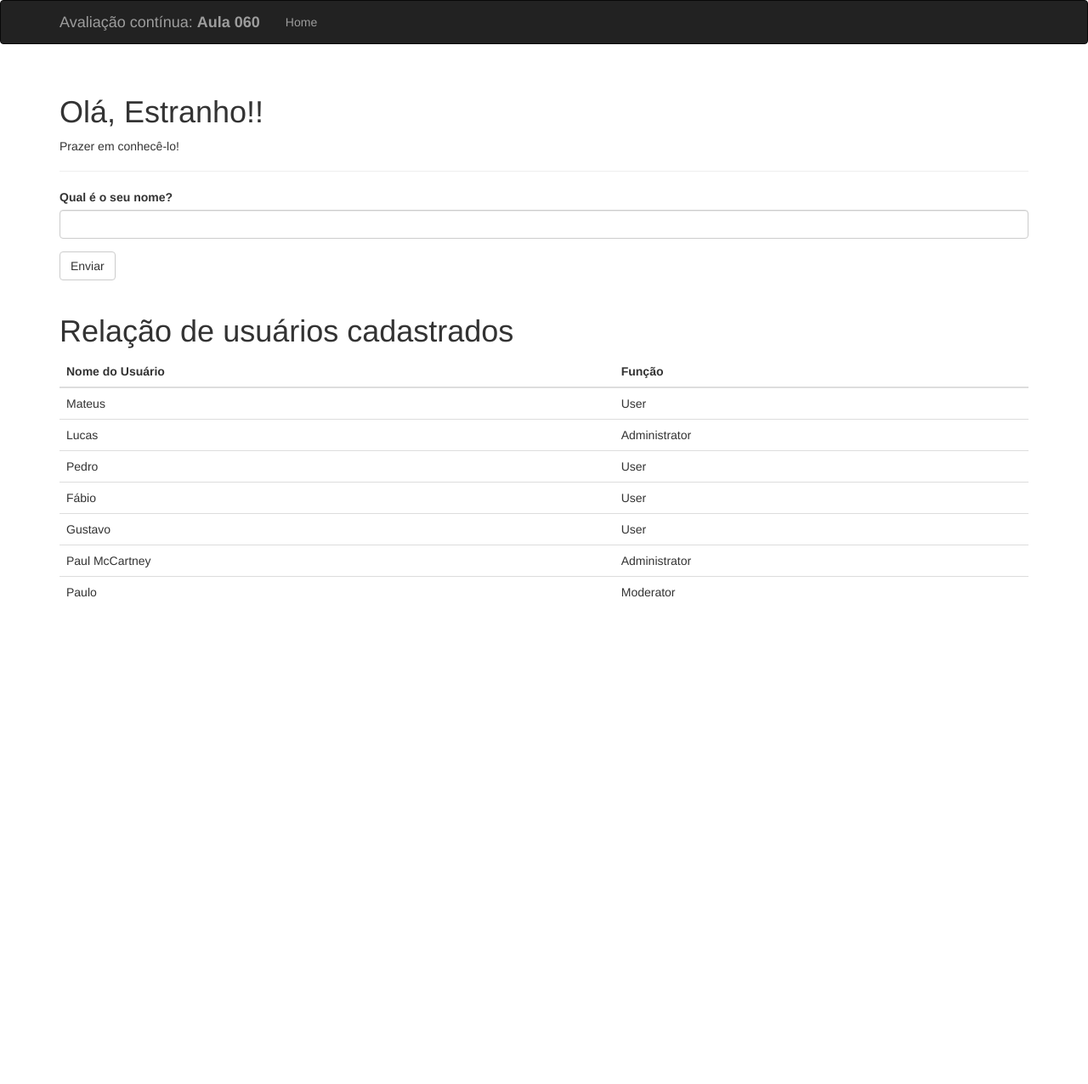
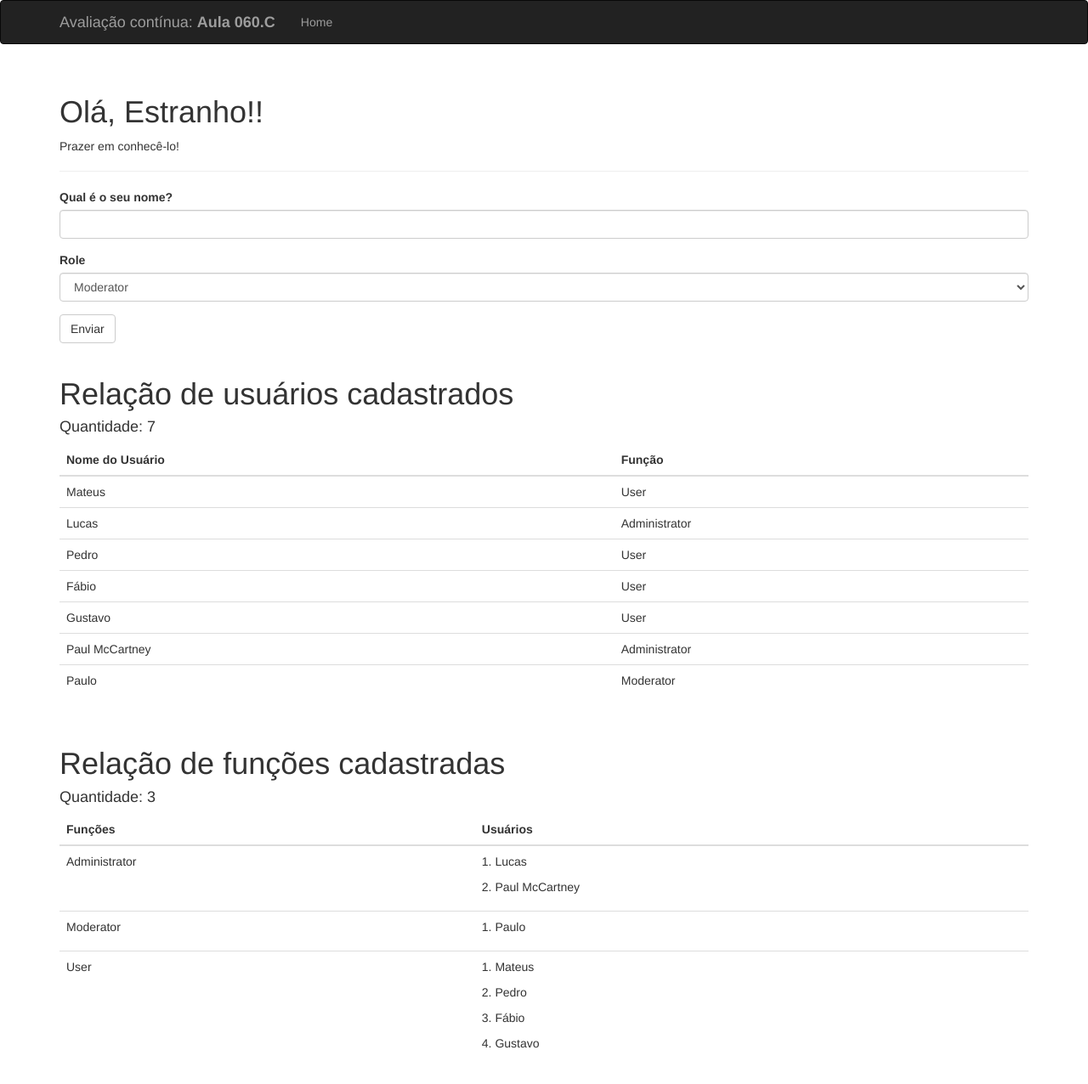
Before and after one commit to MateSou/PTBDSWS, a Flask app: page / in a window 1280 px wide. Shown: the whole page at 85% size. Before the commit the page ends 703 px from the top, so only its background shows below. Run offline with Flask 3, Linux system fonts and the light colour scheme; some libraries are stand-ins or nearby versions.

Commit message:
Aula semana08
 - Adicionado formulário para selecionar Role
 - Adicionado contagem de users e roles cadastrados
 - Adicionado tabela que mostra relação entre users por roles

```diff
--- a/hello.py
+++ b/hello.py
@@ -1,7 +1,8 @@
-from flask import Flask, render_template, url_for, session, redirect,flash, request
+from flask import Flask, render_template, url_for, session, redirect
+from flask_migrate import Migrate
 from flask_bootstrap import Bootstrap
 from flask_wtf import FlaskForm
-from wtforms import StringField, SubmitField, SelectField, PasswordField
+from wtforms import StringField, SubmitField, SelectField
 from wtforms.validators import DataRequired
 from flask_sqlalchemy import SQLAlchemy
 import os
@@ -20,8 +21,9 @@ bootstrap = Bootstrap(app)
 
 app.config['SECRET_KEY'] = 'senhasecreta'
 
+migrate = Migrate(app, db)
+
 ##Banco de Dados
-
 class Role(db.Model):
     __tablename__ = 'roles'
     id = db.Column(db.Integer, primary_key=True)
@@ -37,7 +39,9 @@ class User(db.Model):
 
 ## Formularios
 class Form(FlaskForm):
+    choices = [('Moderator', 'Moderator'), ('User', 'User'), ('Administrator', 'Administrator')]
     name = StringField('Qual é o seu nome?', validators=[DataRequired()])
+    role = SelectField('Role', choices=choices)
     submit = SubmitField('Enviar')
 
 ##Home Page
@@ -46,18 +50,36 @@ def index():
     form = Form()
     if form.validate_on_submit():
         session['Name'] = form.name.data
+        session['Role'] = form.role.data
         user = User.query.filter_by(username=form.name.data).first()
         if user is None:
-           user = User(username=form.name.data)
-           user.role_id = 3
+           #role pode ser um objeto do tipo Role, que é o role (papel) selecionado pelo user
+           role = Role.query.filter_by(name=form.role.data).first()
+           user = User(username=form.name.data,role=role)
            db.session.add(user)
            db.session.commit()
+           #Salvando os dados enviado na sessão
            session['known'] = False
         else:
             session['known'] = True
         return redirect(url_for('index'))
+
+    #Lista de todos os usuários cadastrados
+    users_list=User.query.all()
+    #quantidade de usuários cadastrados
+    quantidade_users_cadastrados = len(users_list)
+    #quantidade de funções cadastradas
+    quantidade_roles_cadastradas = len(Role.query.all())
+    #Dicionário de listas de usuários com determinado papel
+    users_role = {
+        'administrator': User.query.filter_by(role_id=1).all(),
+        'moderator': User.query.filter_by(role_id=2).all(),
+        'user': User.query.filter_by(role_id=3).all()
+    }
     return render_template('homepage.html', form=form, name=session.get('Name'),
-                           known=session.get('known'),users_list=User.query.all())
+                           known=session.get('known'),users_quantidade=quantidade_users_cadastrados,
+                           users_list=users_list,roles_quantidade=quantidade_roles_cadastradas,
+                           users_role=users_role)
 
 
 ##Error 404 - Not Found
--- a/templates/base.html
+++ b/templates/base.html
@@ -17,7 +17,7 @@
                 <span class="icon-bar"></span>
                 <span class="icon-bar"></span>
             </button>
-            <a class="navbar-brand" href="/">Avaliação contínua: <b>Aula 060</b></a>
+            <a class="navbar-brand" href="/">Avaliação contínua: <b>Aula 060.C</b></a>
         </div>
         <div class="navbar-collapse collapse">
             <ul class="nav navbar-nav">
--- a/templates/homepage.html
+++ b/templates/homepage.html
@@ -24,6 +24,7 @@
             {{ wtf.quick_form(form) }}
             <br>
             <h1>Relação de usuários cadastrados</h1>
+            <h4>Quantidade: {{ users_quantidade }}</h4>
             <table class="table">
                 <thead>
                     <tr>
@@ -40,6 +41,44 @@
                     {% endfor %}
                 </tbody>
             </table>
+            <br>
+            <h1>Relação de funções cadastradas</h1>
+            <h4>Quantidade: {{ roles_quantidade }}</h4>
+            <table class="table">
+                <thead>
+                    <tr>
+                        <th>Funções</th>
+                        <th>Usuários</th>
+                    </tr>
+                </thead>
+                <tbody>
+                    <tr>
+                        <td>Administrator</td>
+                        <td>
+                            {% for item in users_role['administrator'] %}
+                                <p>{{ loop.index }}. {{ item.username }}</p>
+                            {% endfor %}
+                        </td>
+                    </tr>
+                    <tr>
+                        <td>Moderator</td>
+                        <td>
+                            {% for item in users_role['moderator'] %}
+                                <p>{{ loop.index }}. {{ item.username }}</p>
+                            {% endfor %}
+                        </td>
+                    </tr>
+                    <tr>
+                        <td>User</td>
+                        <td>
+                            {% for item in users_role['user'] %}
+                                <p>{{ loop.index }}. {{ item.username }}</p>
+                            {% endfor %}
+                        </td>
+                    </tr>
+                </tbody>
+            </table>
+
         </div>
     {% endblock %}
 
```
Also changed, not shown: data.sqlite.
